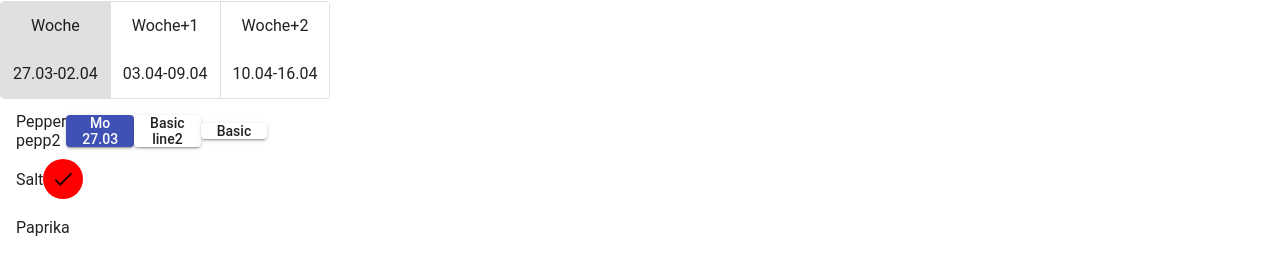
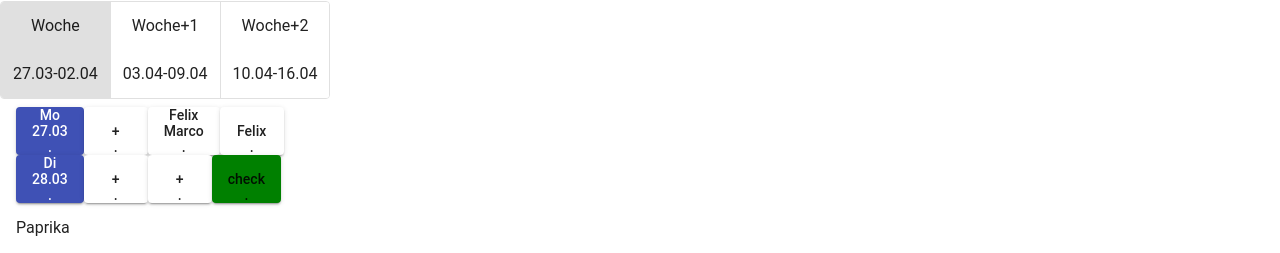
Before and after one commit to geetee13/rire-design, an Angular app: page / in a window 1280 px wide. Shown: the part 128-381 px from the top of the page. Built offline with nearby package versions, Linux system fonts and the light colour scheme.

Commit message:
1 file modified

```diff
--- a/src/app/pilot-dashboard-week/pilot-dashboard-week.component.html
+++ b/src/app/pilot-dashboard-week/pilot-dashboard-week.component.html
@@ -16,15 +16,18 @@ pilot-dashboard-week works!
   </mat-button-toggle-group>
 
   <mat-list>
-    <mat-list-item>Pepper<br>pepp2
-      <button mat-raised-button color="primary">Mo<br>27.03</button>
-      <button mat-raised-button>Basic<br>line2</button>
-      <button mat-raised-button>Basic</button>
+    <mat-list-item>
+      <button mat-raised-button color="primary">Mo<br>27.03<br>.</button>
+      <button mat-raised-button> <br>+<br> .</button>
+      <button mat-raised-button>Felix<br>Marco<br>.</button>
+      <button mat-raised-button><br>Felix<br>.</button>
     </mat-list-item>
-    <mat-list-item>Salt
-      <button mat-icon-button style = "background:red">
-        <mat-icon>check</mat-icon>
-      </button>
+    <mat-list-item>
+    <button mat-raised-button color="primary">Di<br>28.03<br>.</button>
+    <button mat-raised-button> <br>+<br> .</button>
+    <button mat-raised-button> <br>+<br> .</button>
+    <button mat-raised-button style = "background:green"> <br>check<br> .</button>
+
     </mat-list-item>
     <mat-list-item>Paprika</mat-list-item>
    </mat-list>
```
